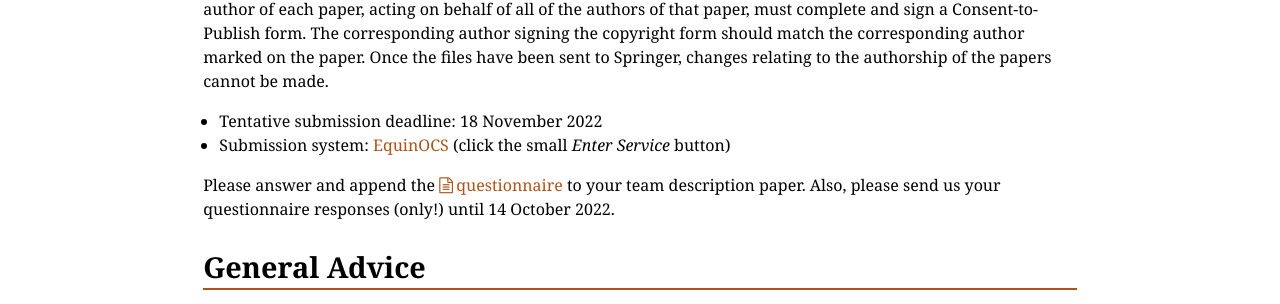
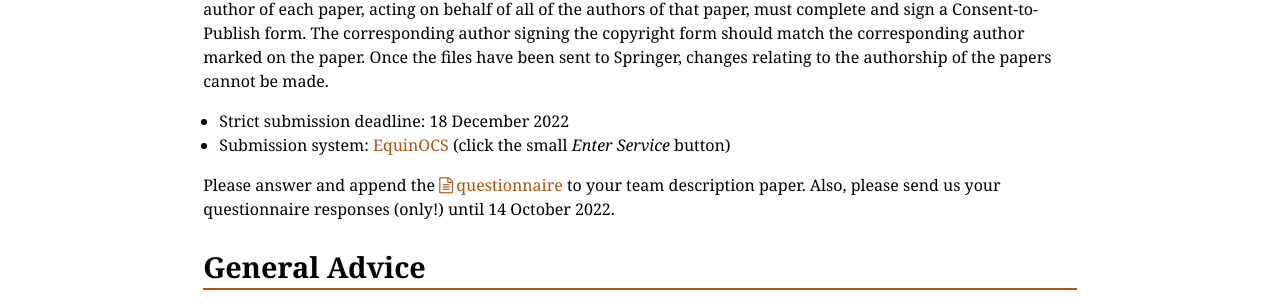
Before and after one commit to agentcontest/agentcontest.github.io, a Jekyll site: the page built from 2022/index.md, in a window 1280 px wide and 900 px high, scrolled down 5318 px. Shown: the part 150-454 px from the top of the window. Built offline with Jekyll 4.4.1, drawn with Linux system fonts in a browser that asks for light colours.

Commit message:
update deadline

```diff
--- a/2022/index.md
+++ b/2022/index.md
@@ -180,7 +180,7 @@ published (as the [previous editions](https://link.springer.com/conference/mapc)
 
 Authors should consult Springer’s [authors’ guidelines](https://www.springer.com/gp/computer-science/lncs/conference-proceedings-guidelines) and use their proceedings templates for the preparation of their papers. Springer encourages authors to include their [ORCIDs](https://www.springer.com/gp/authors-editors/orcid?wt_mc=Other.Other.1.AUT642.ORCID+proceedings+pilot+2017&utm_medium=other&utm_source=other&utm_content=8232017&utm_campaign=1_barz01_orcid+proceedings+pilot+2017) in their papers. In addition, the corresponding author of each paper, acting on behalf of all of the authors of that paper, must complete and sign a Consent-to-Publish form. The corresponding author signing the copyright form should match the corresponding author marked on the paper. Once the files have been sent to Springer, changes relating to the authorship of the papers cannot be made.
 
-- Tentative submission deadline: 18 November 2022
+- Strict submission deadline: 18 December 2022
 - Submission system: [EquinOCS](https://equinocs.springernature.com/service/MAPC2022) (click the small *Enter Service* button)
 
 Please answer and append the [questionnaire](questions.tex) to your team description paper. Also, please send us your questionnaire responses (only!) until 14 October 2022.
```
